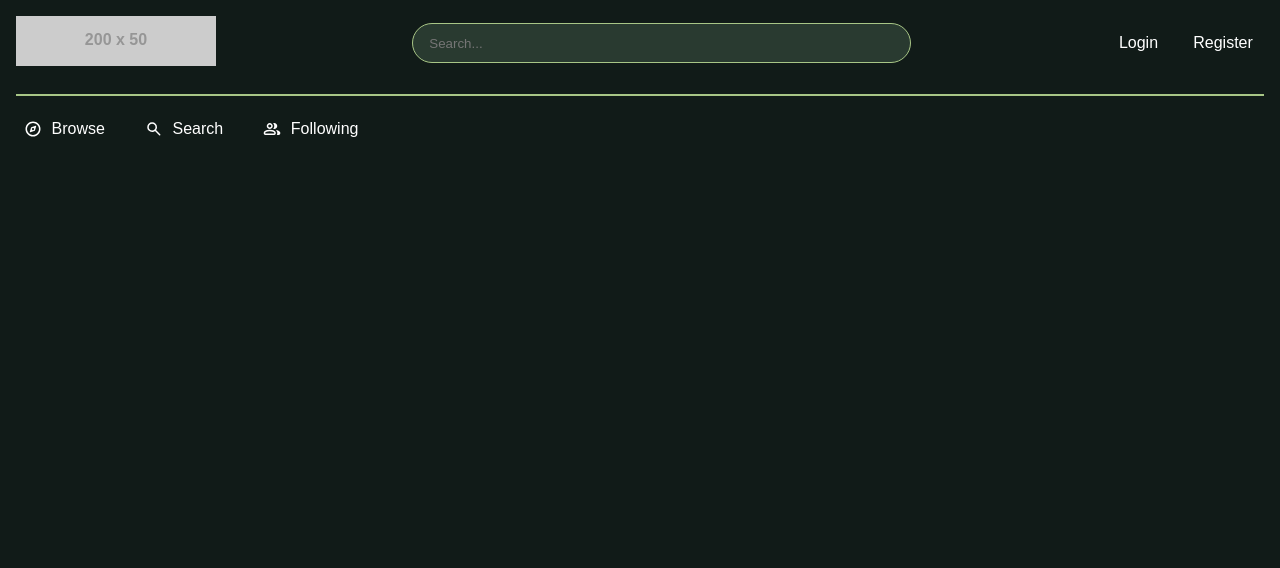
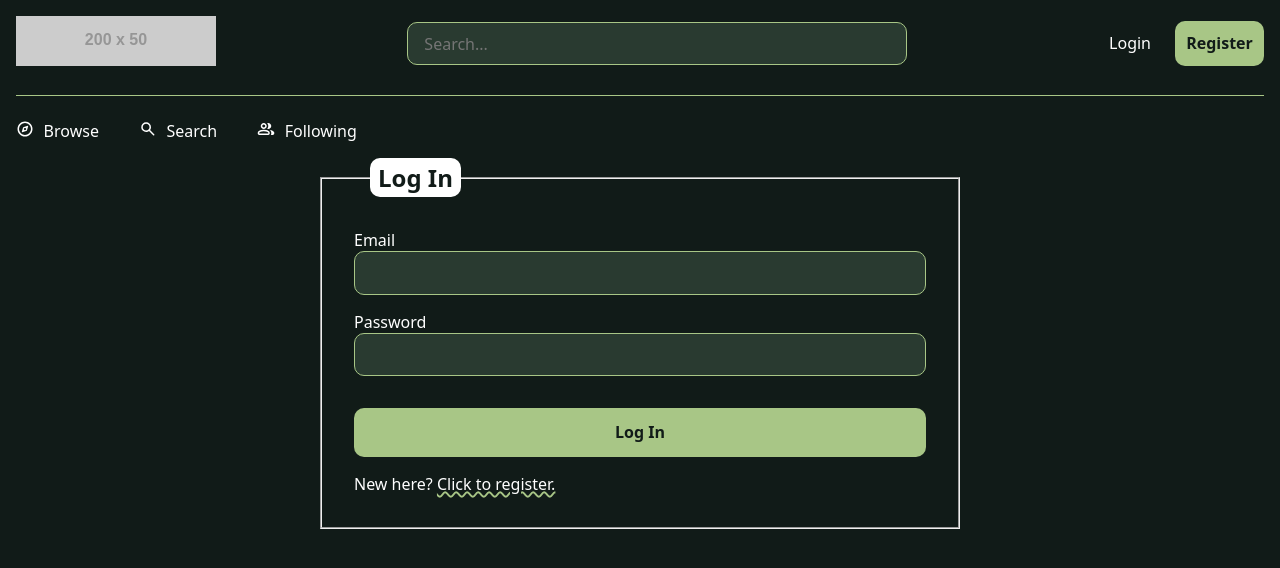
Before and after one commit to Cly087/Social-Networking-Site_Birdwatching-Forum, a website: page public/index.html in a window 1280 px wide. Drawn offline with Linux system fonts and the light colour scheme; placeholder pictures from the web are drawn by us.

Commit message:
feat: add login section, font fallbacks, and refactor stylesheet

```diff
--- a/public/index.html
+++ b/public/index.html
@@ -21,8 +21,8 @@
 
             <!-- User Registration and Login -->
             <ul class="nav-links">
-                <li><a href="#">Login</a></li>
-                <li><a href="#">Register</a></li>
+                <li><a href="#login">Login</a></li>
+                <li><a href="#register" class="btn">Register</a></li>
             </ul>
         </nav>
 
@@ -37,8 +37,38 @@
         </nav>
     </header>
 
+    <main>
+        <section id="browse">
+        </section>
 
-    <main>
+        <section id="search">
+        </section>
+
+        <section id="following">
+        </section>
+
+        <!-- USER LOGIN -->
+        <section id="login" class="auth">
+            <fieldset>
+                <legend><h1>Log In</h1></legend>
+                <!-- Email -->
+                <label for="email">Email</label>
+                <input type="email" id="email">
+                <p id="email-error"></p>
+
+                <!-- Password -->
+                <label for="password">Password</label>
+                <input type="password" id="password">
+                <p id="password-error"></p>
+
+                <button class="btn">Log In</button>
+                <p>New here? <a href="#register">Click to register.</a></p>
+            </fieldset>
+        </section>
+
+        <!-- USER REGISTRATION -->
+        <section id="register" class="auth">
+        </section>
     </main>
 
     <footer>
--- a/public/stylesheets/styles.css
+++ b/public/stylesheets/styles.css
@@ -15,7 +15,11 @@ block {
 }
 */
 
-/* ==================== GLOBAL ==================== */
+/*
+==========================================================================
+    GLOBAL
+==========================================================================
+*/
 :root {
     --light-green: #A8C686;
     --yellow: #E6B85C;
@@ -24,6 +28,8 @@ block {
     --bg-color: #111B18;
     --surface: #1B2923;
     --elevated: #293A30;
+
+    --light-green-hover: #B9D49A;
 }
 
 *,
@@ -36,7 +42,7 @@ block {
 
 body {
     color: white;
-    font-family: sans-serif;
+    font-family: system-ui, -apple-system, BlinkMacSystemFont, 'Segoe UI', Roboto, Oxygen, Ubuntu, Cantarell, 'Open Sans', 'Helvetica Neue', sans-serif;
     background-color: var(--bg-color);
 }
 
@@ -45,29 +51,71 @@ img {
     block-size: auto;
 }
 
-input {
+input,
+button {
+    font: inherit;
+}
+
+input:is([type="text"], [type="email"], [type="password"]) {
     border: var(--light-green) solid 1px;
     background-color: var(--elevated);
     color: white;
-    border-radius: 100px;
-    padding: 1rem;
-    block-size: 40px;
+    border-radius: 10px;
+    padding: 0.6rem 1rem;
 }
 
 hr {
     margin-block: 1.5rem;
-    margin-inline: 1rem;
-    border: 0.5px solid var(--light-green);
+    border: 0;
+    border-block-start: 1px solid var(--light-green);
 }
 
 a {
     color: white;
-    text-decoration: none;
+    text-decoration: underline wavy var(--light-green) 1.5px;
+    text-underline-offset: 1px;
+    transition: 0.2s;
+
+    &:hover {
+        color: var(--light-green);
+        text-underline-offset: 5px;
+    }
 }
 
-/* ==================== NAVBAR ==================== */
+/*
+==========================================================================
+    UTILITY CLASSES
+==========================================================================
+*/
+.btn {
+    padding: 0.85rem 1.5rem;
+    background-color: var(--light-green);
+    border: 0;
+    border-radius: 10px;
+    font-size: 1rem;
+    font-weight: bold;
+    cursor: pointer;
+    transition: 0.2s;
+    color: var(--bg-color);
+    text-decoration: none;
+
+    &:hover {
+        background-color: var(--light-green-hover);
+    }
+
+    &:active {
+        background-color: rgb(from var(--light-green-hover) r g b / 0.8);
+    }
+}
+
+/*
+==========================================================================
+    NAVBAR
+==========================================================================
+*/
 header {
     padding-block: 1rem;
+    margin-inline: 1rem;
     background-color: var(--bg-color);
 }
 
@@ -85,26 +133,27 @@ nav {
 }
 
 .main-nav {
-    display: flex;
     justify-content: space-between;
-    margin-inline: 1rem;
 }
 
 .main-nav ul {
     a {
+        text-decoration: none;
         padding: 0.7rem;
-        transition: 0.2s;
 
         &:hover {
+            color: white;
             background-color: var(--elevated);
-            border-radius: 0.5rem;
+            border-radius: 1rem;
+        }
+
+        &:active {
+            background-color: var(--surface);
         }
     }
 }
 
 .tabs {
-    margin-inline: 1.5rem;
-
     ul {
         column-gap: 2.5rem;
     }
@@ -116,12 +165,9 @@ nav {
 
     a {
         display: flex;
-        justify-content: center;
         color: white;
         text-decoration-color: transparent;
-        transition: 0.2s;
         gap: 0.6rem;
-        align-items: center;
 
         &:hover,
         &:focus {
@@ -133,10 +179,39 @@ nav {
 
 search {
     display: flex;
-    justify-content: center;
     inline-size: 40%;
 
     input {
         inline-size: 100%;
     }
 }
+
+/*
+==========================================================================
+    LOGIN / SIGNUP
+==========================================================================
+*/
+.auth fieldset {
+    display: grid;
+    margin-inline: auto;
+    inline-size: 50vw;
+    padding: 2rem;
+
+    legend {
+        padding: 0.2rem 0.5rem;
+        background-color: white;
+        border-radius: 10px;
+        color: var(--bg-color);
+        margin-inline: 1rem;
+        /* font-size: xx-large; */
+        font-weight: bold;
+    }
+
+    input {
+        margin-block-end: 1rem;
+    }
+
+    button {
+        margin-block: 1rem;
+    }
+}
```
